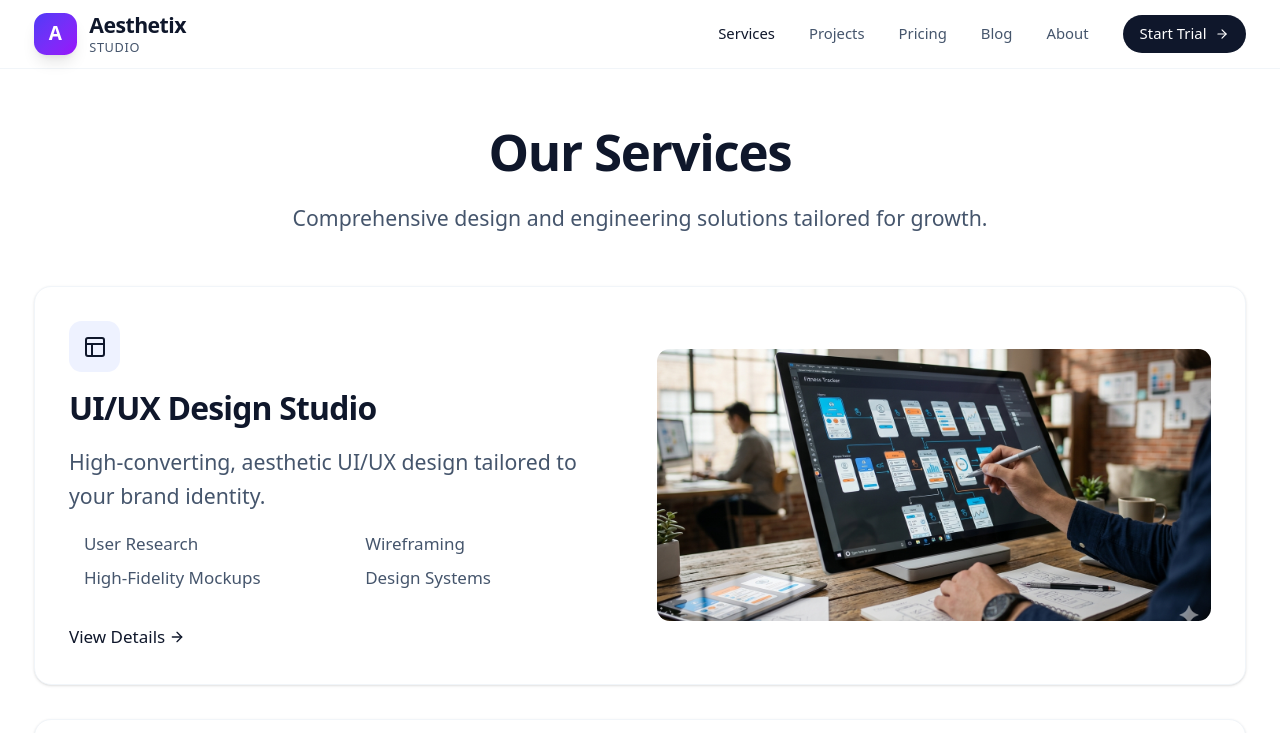
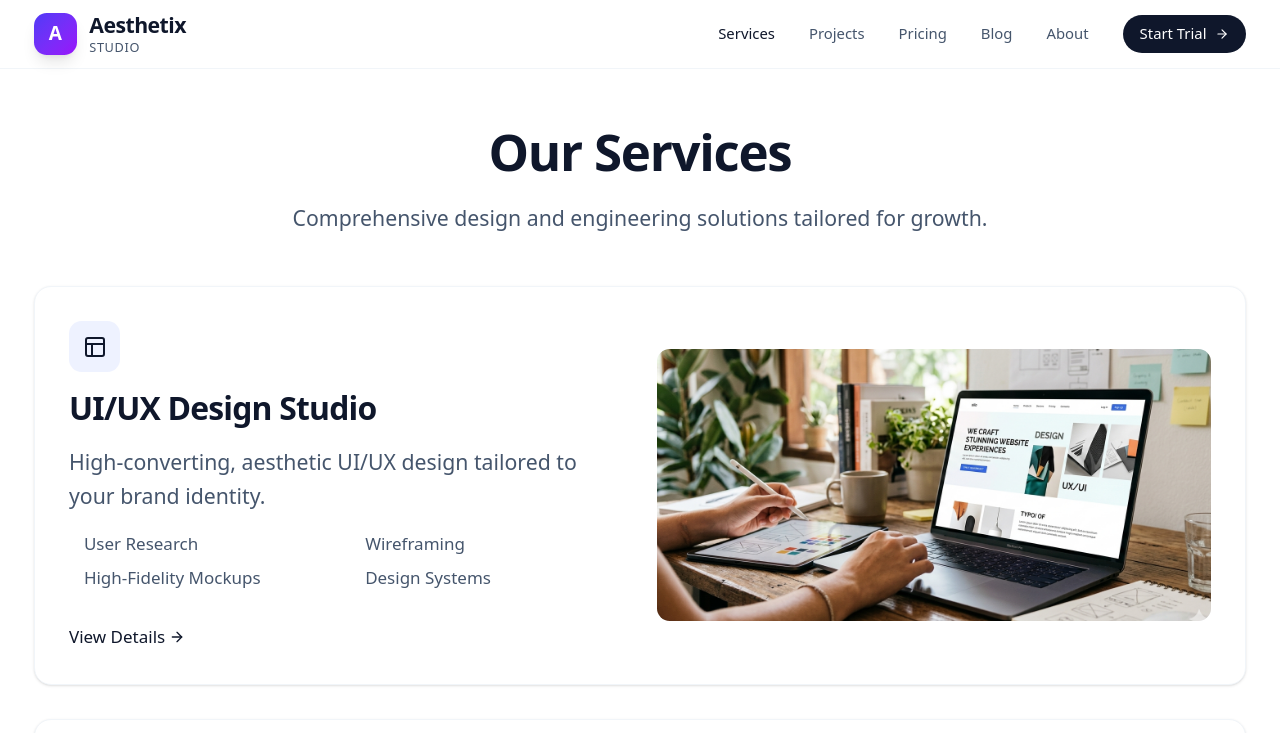
Before and after one commit to Aesthetix-Studio/Aesthetix-Studio, a React (Vite) app: page /services in a window 1280 px wide. Shown: the top 733 px of the page. Built offline with nearby package versions, Linux system fonts and the light colour scheme.

Commit message:
fix: update service images for UI/UX design and custom web applications

```diff
--- a/pages/Services.tsx
+++ b/pages/Services.tsx
@@ -8,15 +8,15 @@ import SEO from '../components/SEO';
 // Helper function to get service-specific images
 const getServiceImage = (slug: string): string => {
   const serviceImages: Record<string, string> = {
-    'ui-ux-design': '/images/services/ui-ux-design.png',
+    'ui-ux-design': '/images/services/website-design.jpg',
     'web-development': '/images/services/web-development.png',
     'react-development': '/images/services/react-development.png',
-    'custom-web-applications': '/images/services/custom-web-applications.png',
+    'custom-web-applications': '/images/services/web-development.png',
     'maintenance-support': '/images/services/maintenance-support.png',
     'seo-friendly-websites': '/images/services/seo-friendly-websites.png'
   };
 
-  return serviceImages[slug] || '/images/services/web-development.jpg';
+  return serviceImages[slug] || '/images/services/web-development.png';
 };
 
 const Services = () => {
@@ -60,11 +60,10 @@ const Services = () => {
                   </div>
                 </div>
                 <div className="flex-1 w-full h-64 bg-slate-100 rounded-xl overflow-hidden flex items-center justify-center">
-                   {/* Service-specific professional images */}
                    <img
                      src={getServiceImage(service.slug)}
                      alt={`${service.title} - Professional ${service.title.toLowerCase()} services illustration`}
-                     className="w-full h-full object-cover hover:scale-105 transition-transform duration-500"
+                     className="w-full h-full object-cover scale-[1.04] hover:scale-110 transition-transform duration-500"
                      loading="lazy"
                      onError={(e) => {
                        // Fallback to a default image if the service image fails to load
```
